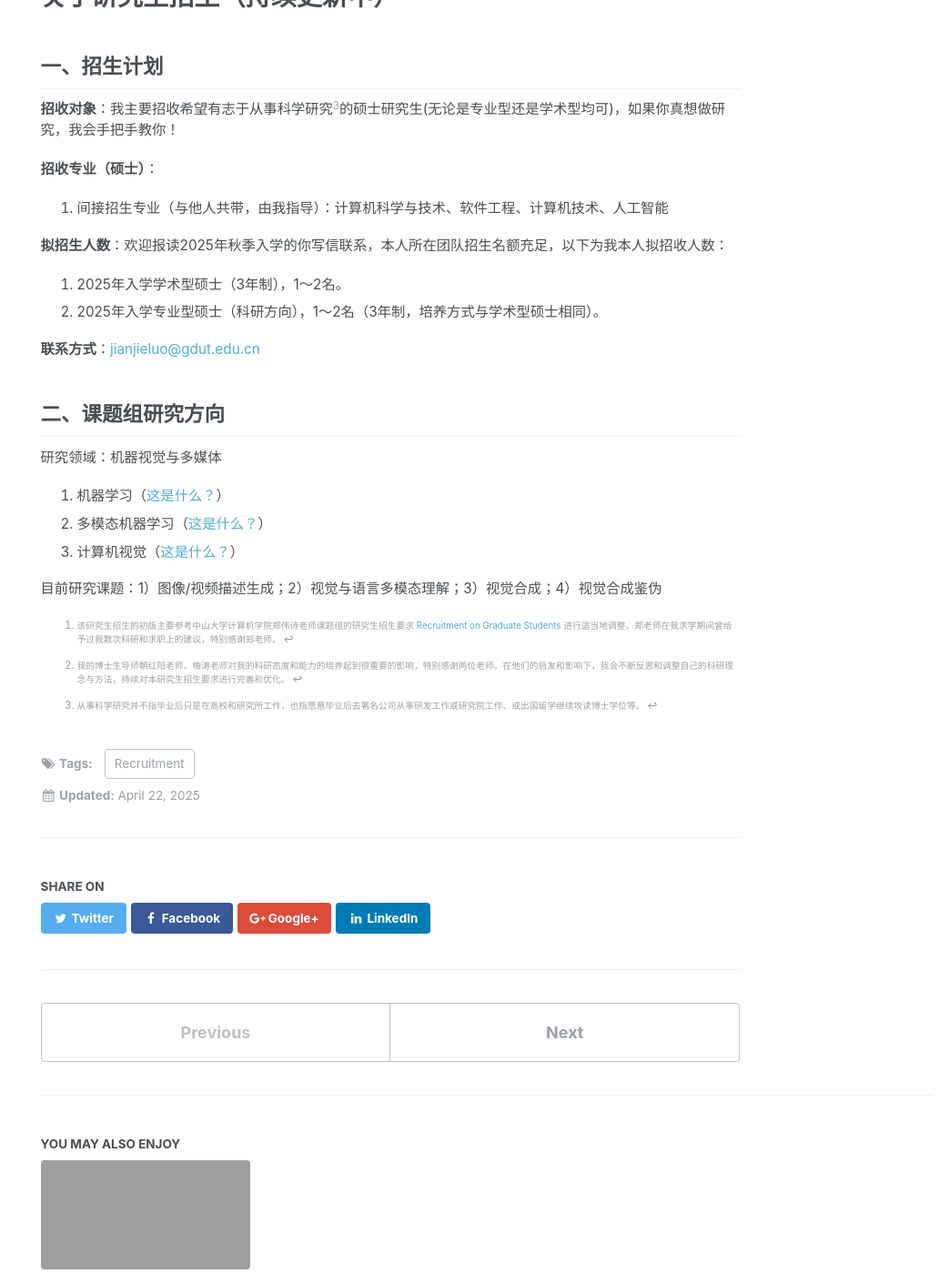
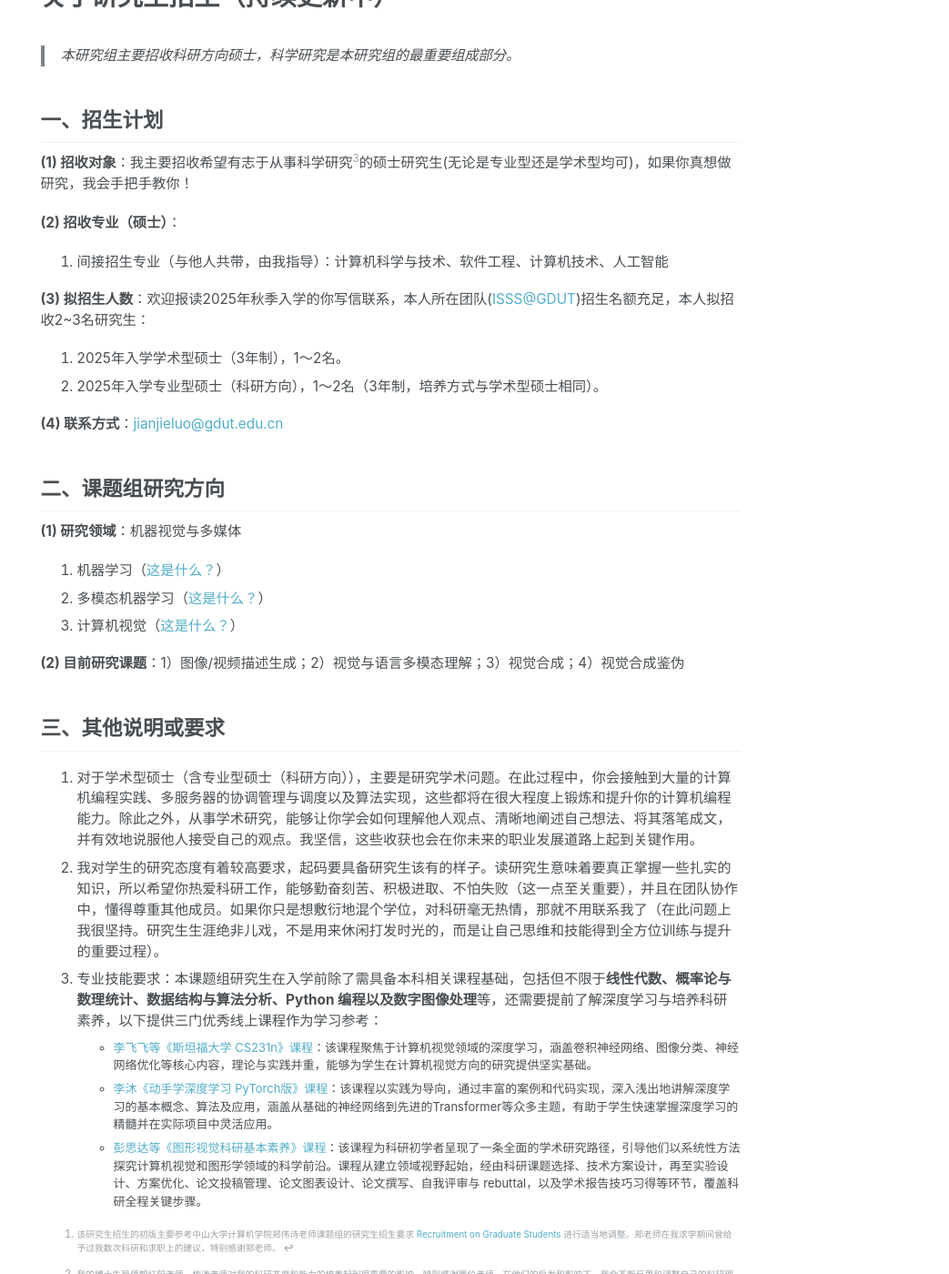
Before and after one commit to jianjieluo/jianjieluo.github.io, a Jekyll site: the page built from _posts/2025-04-22-recruitment-on-graduate.md, in a window 1280 px wide and 1400 px high, scrolled down 277 px. Shown: the whole window at 91% size, without its empty margins (237-1280 px from the left). Built offline with Jekyll 4.4.1, drawn with Linux system fonts in a browser that asks for light colours; a script that is not in the unit is left out.

Commit message:
update graduate

```diff
--- a/_posts/2025-04-22-recruitment-on-graduate.md
+++ b/_posts/2025-04-22-recruitment-on-graduate.md
@@ -10,34 +10,41 @@ Since this page is about recruiting Chinese graduate students, it is written in
 
 # 关于研究生招生（持续更新中）[^bignote]
 
+> 本研究组主要招收科研方向硕士，科学研究是本研究组的最重要组成部分。
+
 ## 一、招生计划
 
-**招收对象**：我主要招收希望有志于从事科学研究[^2]的硕士研究生(无论是专业型还是学术型均可)，如果你真想做研究，我会手把手教你！
+**(1) 招收对象**：我主要招收希望有志于从事科学研究[^2]的硕士研究生(无论是专业型还是学术型均可)，如果你真想做研究，我会手把手教你！
 
-**招收专业（硕士）**：
+**(2) 招收专业（硕士）**：
 1. 间接招生专业（与他人共带，由我指导）：计算机科学与技术、软件工程、计算机技术、人工智能
 
-**拟招生人数**：欢迎报读2025年秋季入学的你写信联系，本人所在团队招生名额充足，以下为我本人拟招收人数：
+**(3) 拟招生人数**：欢迎报读2025年秋季入学的你写信联系，本人所在团队([ISSS@GDUT](https://www.scholat.com/showTeamworkOfMembers.html?id=2132&changeTo=Ch&nav=2))招生名额充足，本人拟招收2~3名研究生：
 1. 2025年入学学术型硕士（3年制），1～2名。
 2. 2025年入学专业型硕士（科研方向），1～2名（3年制，培养方式与学术型硕士相同）。
 
-**联系方式**：<a href="mailto:jianjieluo@gdut.edu.cn">jianjieluo@gdut.edu.cn</a>
+**(4) 联系方式**：<a href="mailto:jianjieluo@gdut.edu.cn">jianjieluo@gdut.edu.cn</a>
 
 ## 二、课题组研究方向
 
-研究领域：机器视觉与多媒体
+**(1) 研究领域**：机器视觉与多媒体
 1. 机器学习（[这是什么？](https://baike.baidu.com/item/%E6%9C%BA%E5%99%A8%E5%AD%A6%E4%B9%A0/217599)）
 2. 多模态机器学习（[这是什么？](https://zhuanlan.zhihu.com/p/53511144)）
 3. 计算机视觉（[这是什么？](https://baike.baidu.com/item/%E8%AE%A1%E7%AE%97%E6%9C%BA%E8%A7%86%E8%A7%89/2803351)）
 
-目前研究课题：1）图像/视频描述生成；2）视觉与语言多模态理解；3）视觉合成；4）视觉合成鉴伪
+**(2) 目前研究课题**：1）图像/视频描述生成；2）视觉与语言多模态理解；3）视觉合成；4）视觉合成鉴伪
 
+## 三、其他说明或要求
 
-
-
+1. 对于学术型硕士（含专业型硕士（科研方向）），主要是研究学术问题。在此过程中，你会接触到大量的计算机编程实践、多服务器的协调管理与调度以及算法实现，这些都将在很大程度上锻炼和提升你的计算机编程能力。除此之外，从事学术研究，能够让你学会如何理解他人观点、清晰地阐述自己想法、将其落笔成文，并有效地说服他人接受自己的观点。我坚信，这些收获也会在你未来的职业发展道路上起到关键作用。
+2. 我对学生的研究态度有着较高要求，起码要具备研究生该有的样子。读研究生意味着要真正掌握一些扎实的知识，所以希望你热爱科研工作，能够勤奋刻苦、积极进取、不怕失败（这一点至关重要），并且在团队协作中，懂得尊重其他成员。如果你只是想敷衍地混个学位，对科研毫无热情，那就不用联系我了（在此问题上我很坚持。研究生生涯绝非儿戏，不是用来休闲打发时光的，而是让自己思维和技能得到全方位训练与提升的重要过程）。
+3. 专业技能要求：本课题组研究生在入学前除了需具备本科相关课程基础，包括但不限于**线性代数、概率论与数理统计、数据结构与算法分析、Python 编程以及数字图像处理**等，还需要提前了解深度学习与培养科研素养，以下提供三门优秀线上课程作为学习参考：
+- [李飞飞等《斯坦福大学 CS231n》课程](https://cs231n.stanford.edu/)：该课程聚焦于计算机视觉领域的深度学习，涵盖卷积神经网络、图像分类、神经网络优化等核心内容，理论与实践并重，能够为学生在计算机视觉方向的研究提供坚实基础。
+- [李沐《动手学深度学习 PyTorch版》课程](https://space.bilibili.com/1567748478/lists/358497?type=series)：该课程以实践为导向，通过丰富的案例和代码实现，深入浅出地讲解深度学习的基本概念、算法及应用，涵盖从基础的神经网络到先进的Transformer等众多主题，有助于学生快速掌握深度学习的精髓并在实际项目中灵活应用。
+- [彭思达等《图形视觉科研基本素养》课程](https://pengsida.net/games003/)：该课程为科研初学者呈现了一条全面的学术研究路径，引导他们以系统性方法探究计算机视觉和图形学领域的科学前沿。课程从建立领域视野起始，经由科研课题选择、技术方案设计，再至实验设计、方案优化、论文投稿管理、论文图表设计、论文撰写、自我评审与 rebuttal，以及学术报告技巧习得等环节，覆盖科研全程关键步骤。
 
 [^1]: 该研究生招生的初版主要参考中山大学计算机学院郑伟诗老师课题组的研究生招生要求 [Recruitment on Graduate Students](https://isee-ai.cn/~zhwshi/recruitment.html) 进行适当地调整。郑老师在我求学期间曾给予过我数次科研和求职上的建议，特别感谢郑老师。
 
+[^bignote]: 我的博士生导师朝红阳老师、梅涛老师对我的科研态度和能力的培养起到很重要的影响，特别感谢两位老师。在他们的启发和影响下，我会不断反思和调整自己的科研理念与方法，持续对本研究生招生要求进行完善和优化。
+
 [^2]: 从事科学研究并不指毕业后只是在高校和研究所工作，也指愿意毕业后去著名公司从事研发工作或研究院工作、或出国留学继续攻读博士学位等。
-
-[^bignote]: 我的博士生导师朝红阳老师、梅涛老师对我的科研态度和能力的培养起到很重要的影响，特别感谢两位老师。在他们的启发和影响下，我会不断反思和调整自己的科研理念与方法，持续对本研究生招生要求进行完善和优化。
```
